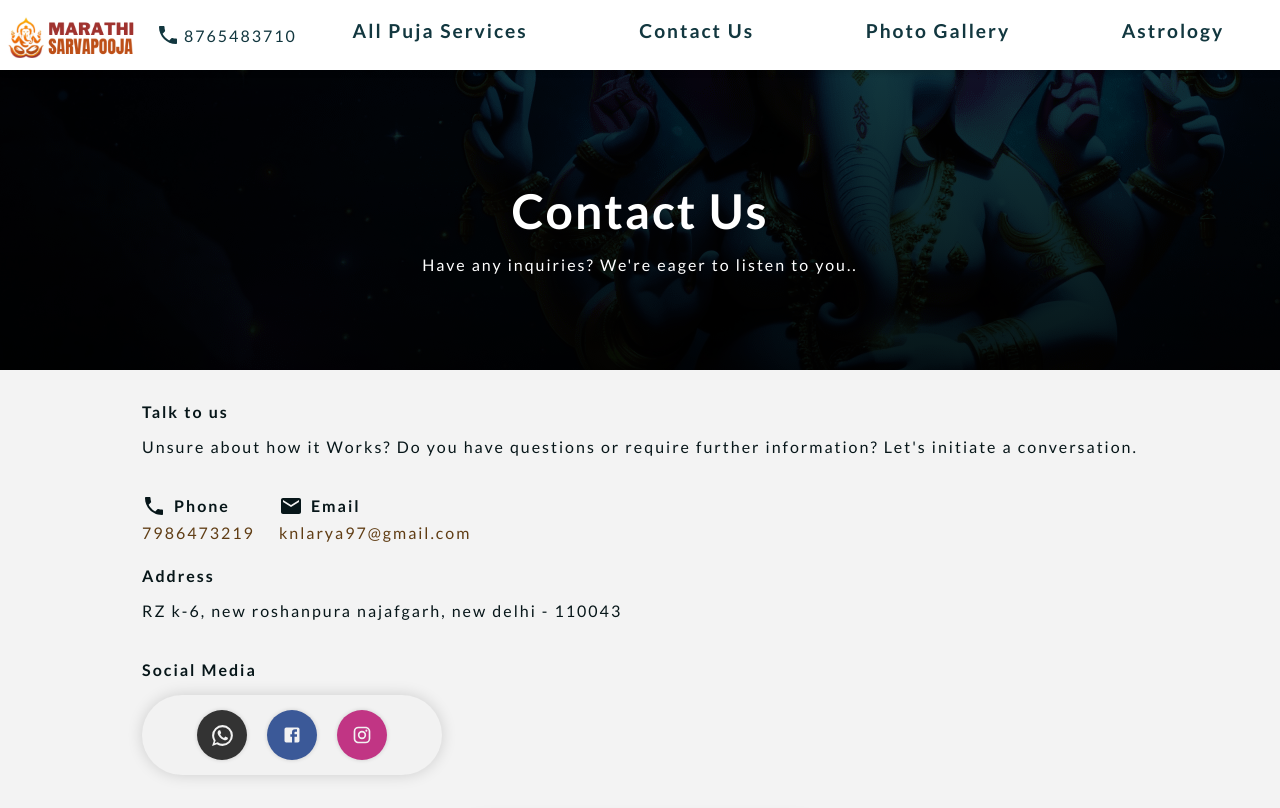
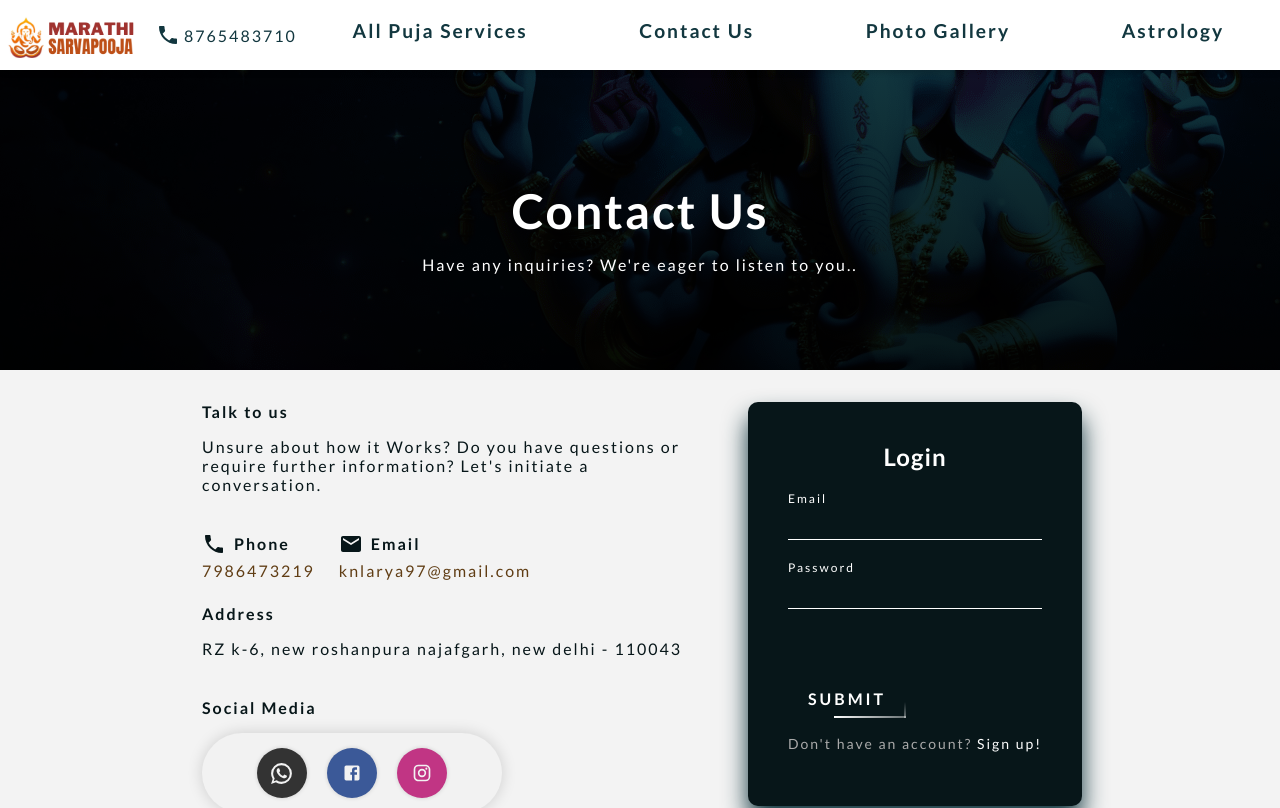
Before and after one commit to KulkarniShrinivas/Pandit-website, a React (Vite) app: page /contact in a window 1280 px wide. Shown: the top 808 px of the page. Built offline with nearby package versions, Linux system fonts and the light colour scheme.

Commit message:
contact us updated

```diff
--- a/src/pages/contact-us/contact-us.scss
+++ b/src/pages/contact-us/contact-us.scss
@@ -29,6 +29,7 @@
       display: flex;
       flex-direction: column;
       gap: 1rem;
+      max-width: 550px;
       h4 {
         margin: 0.5rem 0;
       }
@@ -68,3 +69,11 @@
     }
   }
 }
+
+@media (min-width: 1000px) {
+  .contact-us-container {
+    .main-info-form-container {
+      flex-direction: row;
+    }
+  }
+}
```
